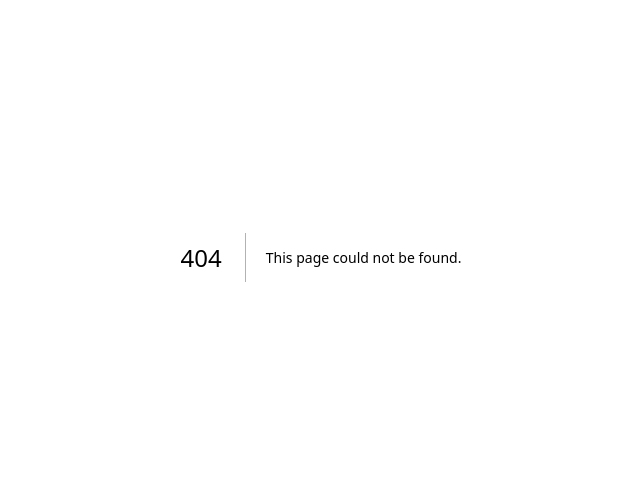
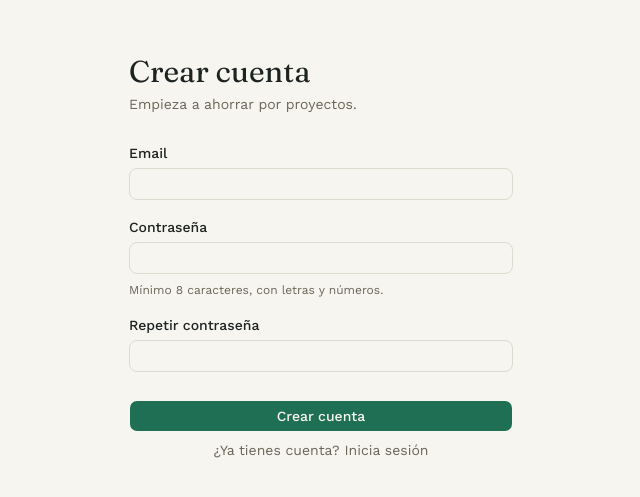
Before and after one commit to jzheng2026-prog/Gestion-Finanzas, a Next.js app: page /signup in a window 1280 px wide. Before the commit this address had no page. Shown: the part 143-640 px from the top of the page, without its empty margins (319-959 px from the left). Built offline with nearby package versions, Linux system fonts and the light colour scheme; no server answers.

Commit message:
mejoras, lo primero, pantalla de crear usuario y luego el pwa para el movil

```diff
--- a/app/layout.tsx
+++ b/app/layout.tsx
@@ -18,6 +18,16 @@ const workSans = Work_Sans({
 export const metadata: Metadata = {
   title: "Finanzas",
   description: "Ahorro por proyectos personales",
+  manifest: "/manifest.json",
+  appleWebApp: {
+    capable: true,
+    statusBarStyle: "default",
+    title: "Finanzas",
+  },
+};
+
+export const viewport = {
+  themeColor: "#1F6F54",
 };
 
 export default function RootLayout({
--- a/app/login/page.tsx
+++ b/app/login/page.tsx
@@ -2,10 +2,12 @@
 
 import { useState, useEffect } from 'react'
 import { useRouter } from 'next/navigation'
+import Link from 'next/link'
 import { createClient } from '@/lib/supabase/client'
 import { Button } from '@/components/ui/button'
 import { Input } from '@/components/ui/input'
 import { Label } from '@/components/ui/label'
+import { Loader2 } from 'lucide-react'
 
 export default function LoginPage() {
   const [email, setEmail] = useState('')
@@ -43,26 +45,6 @@ export default function LoginPage() {
     router.refresh()
   }
 
-  async function handleSignUp(e: React.FormEvent) {
-    e.preventDefault()
-    setLoading(true)
-    setError(null)
-
-    const { error } = await supabase.auth.signUp({
-      email,
-      password,
-    })
-
-    if (error) {
-      setError(error.message)
-      setLoading(false)
-      return
-    }
-
-    setError('Revisa tu email para confirmar la cuenta.')
-    setLoading(false)
-  }
-
   return (
     <div className="flex min-h-screen items-center justify-center bg-background px-6">
       <div className="w-full max-w-sm">
@@ -71,7 +53,7 @@ export default function LoginPage() {
           Ahorra por proyectos, a tu ritmo.
         </p>
 
-        <form className="mt-8 space-y-5">
+        <form onSubmit={handleLogin} className="mt-8 space-y-5">
           <div className="space-y-2">
             <Label htmlFor="email">Email</Label>
             <Input
@@ -94,17 +76,16 @@ export default function LoginPage() {
           </div>
           {error && <p className="text-sm text-destructive">{error}</p>}
           <div className="flex flex-col gap-2 pt-2">
-            <Button onClick={handleLogin} disabled={loading} type="submit">
+            <Button type="submit" disabled={loading}>
+              {loading && <Loader2 className="mr-2 h-4 w-4 animate-spin" />}
               Iniciar sesión
             </Button>
-            <Button
-              onClick={handleSignUp}
-              disabled={loading}
-              variant="outline"
-              type="button"
+            <Link
+              href="/signup"
+              className="text-center text-sm text-muted-foreground hover:text-foreground"
             >
-              Crear cuenta
-            </Button>
+              ¿No tienes cuenta? Crea una
+            </Link>
           </div>
         </form>
       </div>
--- /dev/null
+++ b/app/signup/page.tsx
@@ -0,0 +1,159 @@
+'use client'
+
+import { useState } from 'react'
+import Link from 'next/link'
+import { createClient } from '@/lib/supabase/client'
+import { Button } from '@/components/ui/button'
+import { Input } from '@/components/ui/input'
+import { Label } from '@/components/ui/label'
+import { Loader2 } from 'lucide-react'
+
+function validarContrasena(password: string): string | null {
+  if (password.length < 8) {
+    return 'La contraseña debe tener al menos 8 caracteres.'
+  }
+  if (!/[a-zA-Z]/.test(password) || !/[0-9]/.test(password)) {
+    return 'La contraseña debe incluir letras y números.'
+  }
+  return null
+}
+
+export default function SignupPage() {
+  const [email, setEmail] = useState('')
+  const [password, setPassword] = useState('')
+  const [confirmPassword, setConfirmPassword] = useState('')
+  const [error, setError] = useState<string | null>(null)
+  const [loading, setLoading] = useState(false)
+  const [resending, setResending] = useState(false)
+  const [success, setSuccess] = useState(false)
+  const supabase = createClient()
+
+  async function handleSubmit(e: React.FormEvent) {
+    e.preventDefault()
+    setError(null)
+
+    if (password !== confirmPassword) {
+      setError('Las contraseñas no coinciden.')
+      return
+    }
+
+    const errorValidacion = validarContrasena(password)
+    if (errorValidacion) {
+      setError(errorValidacion)
+      return
+    }
+
+    setLoading(true)
+
+    const { error } = await supabase.auth.signUp({
+      email,
+      password,
+    })
+
+    if (error) {
+      setError(error.message)
+      setLoading(false)
+      return
+    }
+
+    setLoading(false)
+    setSuccess(true)
+  }
+
+  async function handleResend() {
+    setResending(true)
+    await supabase.auth.resend({ type: 'signup', email })
+    setResending(false)
+  }
+
+  if (success) {
+    return (
+      <div className="flex min-h-screen items-center justify-center bg-background px-6">
+        <div className="w-full max-w-sm text-center">
+          <p className="font-display text-3xl">Revisa tu email</p>
+          <p className="mt-3 text-sm text-muted-foreground">
+            Te hemos enviado un enlace de confirmación a{' '}
+            <span className="font-medium text-foreground">{email}</span>.
+            Haz clic en él para activar tu cuenta.
+          </p>
+          <div className="mt-6 flex flex-col gap-2">
+            <Button
+              onClick={handleResend}
+              disabled={resending}
+              variant="outline"
+            >
+              {resending && <Loader2 className="mr-2 h-4 w-4 animate-spin" />}
+              Reenviar email
+            </Button>
+            <Link
+              href="/login"
+              className="text-sm text-muted-foreground hover:text-foreground"
+            >
+              Volver al inicio de sesión
+            </Link>
+          </div>
+        </div>
+      </div>
+    )
+  }
+
+  return (
+    <div className="flex min-h-screen items-center justify-center bg-background px-6">
+      <div className="w-full max-w-sm">
+        <p className="font-display text-3xl">Crear cuenta</p>
+        <p className="mt-1 text-sm text-muted-foreground">
+          Empieza a ahorrar por proyectos.
+        </p>
+
+        <form onSubmit={handleSubmit} className="mt-8 space-y-5">
+          <div className="space-y-2">
+            <Label htmlFor="email">Email</Label>
+            <Input
+              id="email"
+              type="email"
+              value={email}
+              onChange={(e) => setEmail(e.target.value)}
+              required
+            />
+          </div>
+          <div className="space-y-2">
+            <Label htmlFor="password">Contraseña</Label>
+            <Input
+              id="password"
+              type="password"
+              value={password}
+              onChange={(e) => setPassword(e.target.value)}
+              required
+            />
+            <p className="text-xs text-muted-foreground">
+              Mínimo 8 caracteres, con letras y números.
+            </p>
+          </div>
+          <div className="space-y-2">
+            <Label htmlFor="confirmPassword">Repetir contraseña</Label>
+            <Input
+              id="confirmPassword"
+              type="password"
+              value={confirmPassword}
+              onChange={(e) => setConfirmPassword(e.target.value)}
+              required
+            />
+          </div>
+          {error && <p className="text-sm text-destructive">{error}</p>}
+          <div className="flex flex-col gap-2 pt-2">
+            <Button type="submit" disabled={loading}>
+              {loading && <Loader2 className="mr-2 h-4 w-4 animate-spin" />}
+              Crear cuenta
+            </Button>
+            <Link
+              href="/login"
+              className="text-center text-sm text-muted-foreground hover:text-foreground"
+            >
+              ¿Ya tienes cuenta? Inicia sesión
+            </Link>
+          </div>
+        </form>
+      </div>
+    </div>
+  )
+}
--- a/middleware.ts
+++ b/middleware.ts
@@ -25,7 +25,12 @@ export async function middleware(request: NextRequest) {
     data: { user },
   } = await supabase.auth.getUser()
 
-  if (!user && !request.nextUrl.pathname.startsWith('/login')) {
+  const rutasPublicas = ['/login', '/signup']
+  const esRutaPublica = rutasPublicas.some((ruta) =>
+    request.nextUrl.pathname.startsWith(ruta)
+  )
+
+  if (!user && !esRutaPublica) {
     const url = request.nextUrl.clone()
     url.pathname = '/login'
     return NextResponse.redirect(url)
```
Also changed, not shown: public/icon.svg (added), public/manifest.json (added).
